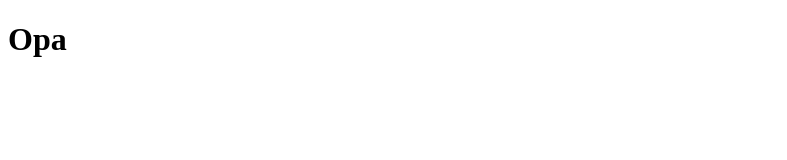
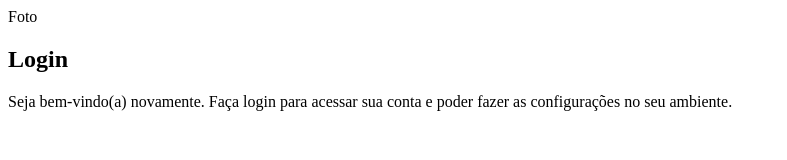
Before and after one commit to jhonathanemanuel/projeto-login, a plain HTML site: page index.html in a window 1280 px wide. Shown: the whole page, without its empty margins (0-787 px from the left). Drawn offline with Linux system fonts and the light colour scheme.

Commit message:
estrutura do projeto criada

```diff
--- a/index.html
+++ b/index.html
@@ -3,9 +3,23 @@
 <head>
     <meta charset="UTF-8">
     <meta name="viewport" content="width=device-width, initial-scale=1.0">
-    <title>Tela de Login</title>
+    <title>Login</title>
+    <link rel="stylesheet" href="estilos/style.css">
 </head>
 <body>
-    <h1>Opa</h1>
+    <main>
+        <section id="login">
+            <div id="imagem">
+                Foto
+            </div>
+            <div id="formulario">
+                <h1>Login</h1>
+                <p>Seja bem-vindo(a) novamente. Faça login para acessar sua conta e poder fazer as configurações no seu ambiente.</p>
+                <form action="login.php" method="post">
+
+                </form>
+            </div>
+        </section>
+    </main>
 </body>
 </html>
```
Also changed, not shown: estilos/style.css (added, +7 -0 lines).
